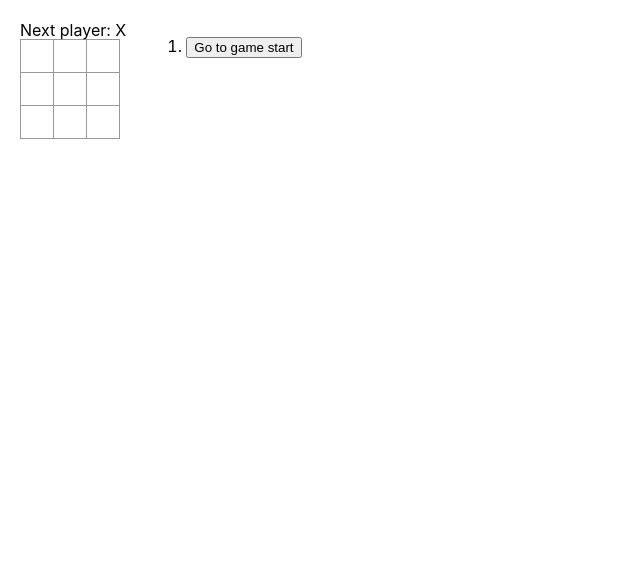
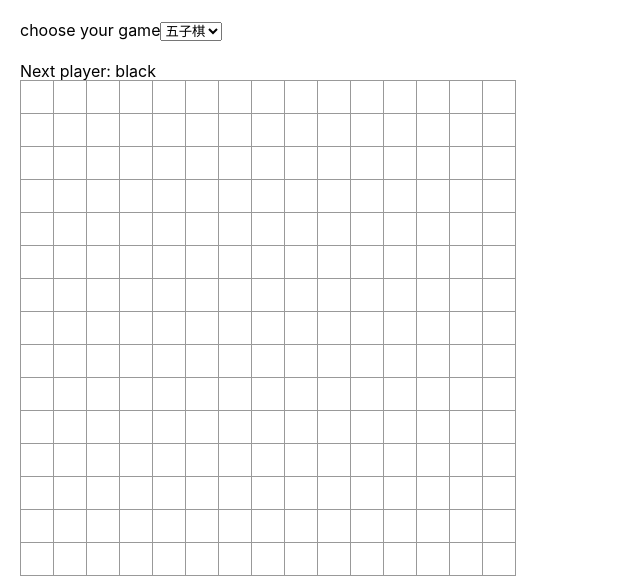
Before and after one commit to nimastudent/tic-tac-toe, a React (Create React App) app: page / in a window 1280 px wide. Shown: the top 582 px of the page, without its empty margins (0-640 px from the left). Built offline with nearby package versions, Linux system fonts and the light colour scheme.

Commit message:
FEAT:【雏鹰01】【ID00000003】新增五子棋游戏

```diff
--- a/src/App.tsx
+++ b/src/App.tsx
@@ -1,11 +1,31 @@
+import React, { useState } from 'react';
 import TicGame from './pages/TicGame/TicGame';
+import FiveGame from './pages/FiveGame/FiveGame';
 
 /**
  */
 function App () {
+    const [gameType, setGameType] = useState('fiveGame');
+
+    /**
+     * 处理用户选择游戏类型
+     */
+    function handleGameTypeChange (event:React.ChangeEvent<HTMLSelectElement>) {
+        setGameType(event.target.value);
+    }
+
     return (
         <div className="App">
-            <TicGame />
+            <label
+            >choose your game
+                <select value={gameType} onChange={(eve) => handleGameTypeChange(eve)}>
+                    <option value="ticGame">井字棋</option>
+                    <option value="fiveGame">五子棋</option>
+                </select>
+            </label>
+            {gameType === 'ticGame' && <TicGame />}
+            {gameType === 'fiveGame' && <FiveGame />}
+
         </div>
     );
 }
--- /dev/null
+++ b/src/components/chess/chess.tsx
@@ -0,0 +1,18 @@
+import React from 'react';
+import './style.css';
+
+interface IChessProps{
+    value:null | string;
+    handleUserClick:() => void;
+}
+
+/**
+ * 棋子组件
+ */
+const Chess :React.FC<IChessProps> = ({ value, handleUserClick }) => {
+    return (
+        <button className={`square ${value}`} onClick={handleUserClick}></button>
+    );
+};
+
+export default Chess;
--- /dev/null
+++ b/src/components/chess/style.css
@@ -0,0 +1,41 @@
+
+.square{
+    background: #fff;
+    border: 1px solid #999;
+    float: left;
+    font-size: 24px;
+    font-weight: bold;
+    line-height: 34px;
+    height: 34px;
+    margin-right: -1px;
+    margin-top: -1px;
+    padding: 0;
+    text-align: center;
+    width: 34px;
+    cursor: pointer;
+    position:relative;
+}
+
+.black::after{
+    content:'';
+    width:30px;
+    height:30px;
+    border-radius:50%;
+    background-color: #000;
+    position:absolute;
+    top: 50%;
+    left: 50%;
+    transform: translate(-50%, -50%);
+  }
+
+  .white::after {
+    content:'';
+    width:28px;
+    height:28px;
+    border-radius:50%;
+    border:1px solid black;
+    position:absolute;
+    top: 50%;
+    left: 50%;
+    transform: translate(-50%, -50%);
+  }
--- /dev/null
+++ b/src/components/chessBoard/chessBoard.tsx
@@ -0,0 +1,85 @@
+import Chess from '../chess/chess';
+import { searchWinner } from '../../utils/utils';
+import './style.css';
+import { useState } from 'react';
+
+interface IChessBoard{
+    blackIsNext: boolean;
+    squares: Array<Array<null|string>>;
+    onPlay: (nextSquares: Array<Array<string|null>>) => void;
+}
+
+/**
+ * 五子棋棋盘组件
+ */
+const ChessBoard :React.FC<IChessBoard> = ({ blackIsNext, squares, onPlay }) => {
+    const [winner, setWinner] = useState<null|string>(null);
+
+    /**
+     * 处理用户点击函数
+     * @params rowIndex 点击格子行下标
+     * @params itemIndex 点击格子列下标
+     */
+    function handleClick (rowIdnex: number, itemIndex: number) {
+        if (squares[rowIdnex][itemIndex] || winner) {
+            return;
+        }
+        const nextSquares = squares.slice();
+        if (blackIsNext) {
+            nextSquares[rowIdnex][itemIndex] = 'black';
+        } else {
+            nextSquares[rowIdnex][itemIndex] = 'white';
+        }
+        onPlay(nextSquares);
+        calculateWinner(squares, rowIdnex, itemIndex);
+    }
+
+    /**
+     * 搜索落子周围棋子进行计算胜者方法
+     * @params quares 当前棋局数组
+     * @params rowIndex 当前棋子落子行下标
+     * @params itemIndex 当前棋子落子列下标
+     */
+    function calculateWinner (quares:any, rowIndex:number, itemIndex:number) {
+        const currentChess = quares[rowIndex][itemIndex];
+        // 搜索方向数组 五子棋周围有8个方向 获胜计算根据一种方向 所以将两个方向分为一组
+        const caculArr =  [[[-1, 0], [1, 0]], [[0, 1], [0, -1]], [[-1, -1], [1, 1]], [[-1, 1], [1, -1]]];
+        caculArr.forEach(direct => {
+            // 方向ab
+            const [[aRowAdd, aItemAdd], [bRowAdd, bItemAdd]] = direct;
+
+            const aDireRes = searchWinner(squares, rowIndex, itemIndex, aRowAdd, aItemAdd, currentChess, 0);
+            const bDireRes = searchWinner(squares, rowIndex, itemIndex, bRowAdd, bItemAdd, currentChess, 0);
+            const totalCount = aDireRes + bDireRes;
+            if (totalCount === 4) {
+                setWinner(currentChess);
+            }
+        });
+    }
+
+
+    let status;
+    if (winner) {
+        status = `Winner: ${winner}`;
+    } else {
+        status = `Next player: ${blackIsNext ? 'black' : 'white'}`;
+    }
+
+    return (
+        <div className="container">
+            <div>{status}</div>
+            {squares.map((row, rowIndex) => {
+                return (
+                    <div key={rowIndex}>{
+                        row.map((item, itemIndex) => {
+                            return <Chess key={`${rowIndex}-${itemIndex}`} handleUserClick={() => handleClick(rowIndex, itemIndex)} value={item} />;
+                        })
+                    }
+                    </div>
+                );
+            })}
+        </div>
+    );
+};
+
+export default ChessBoard;
--- /dev/null
+++ b/src/components/chessBoard/style.css
@@ -0,0 +1,4 @@
+.container{
+    display:flex;
+    flex-direction:column;
+}
--- /dev/null
+++ b/src/pages/FiveGame/FiveGame.tsx
@@ -0,0 +1,32 @@
+import { useState } from 'react';
+import ChessBoard from '../../components/chessBoard/chessBoard';
+import './style.css';
+/**
+ * 五子棋游戏组件
+ */
+const FiveGame = () => {
+    const [blackIsNext, setBlackIsNext] = useState(true);
+    const [histroy, setHistory] = useState<Array<Array<Array<string|null>>>>(Array(1).fill(null)
+        .map(() => Array(15).fill(null)
+            .map(() => Array(15).fill(null))));
+    const [currentMove, setCurrentMove] = useState(0);
+    const currentSquares: Array<Array<string|null>> = histroy[currentMove];
+
+    /**
+     * 处理用户点击后记录棋局
+ */
+    function handlePlay (nextQuares : Array<Array<string|null>>) {
+        const nextHistory = [...histroy.slice(0, currentMove + 1), nextQuares];
+        setHistory(nextHistory);
+        setBlackIsNext(!blackIsNext);
+        setCurrentMove(nextHistory.length - 1);
+    }
+
+    return (
+        <div className="fiveGame">
+            <ChessBoard blackIsNext={blackIsNext} squares={currentSquares} onPlay={handlePlay} />
+        </div>
+    );
+};
+
+export default FiveGame;
--- /dev/null
+++ b/src/pages/FiveGame/style.css
@@ -0,0 +1,3 @@
+.fiveGame {
+    padding-top:20px;
+}
--- a/src/pages/TicGame/style.css
+++ b/src/pages/TicGame/style.css
@@ -1,7 +1,7 @@
 .game {
     display: flex;
     flex-direction: row;
-
+    padding-top:20px;
   }
 
   .game-info {
--- /dev/null
+++ b/src/utils/utils.ts
@@ -0,0 +1,27 @@
+/**
+ * 通过递归根据搜索方向查找连子个数
+ * @param squares 当前棋局
+ * @param rowInd 落子行下标
+ * @param itemInd 落子列下标
+ * @param rowAdd 搜索 行方向
+ * @param itemAdd 搜索 列方向
+ * @param color 目标颜色
+ * @param temp 临时变量计算连子数
+ * @returns 该方向上连子个数
+ */
+export function searchWinner (squares:Array<Array<null|string>>, rowInd:number, itemInd:number, rowAdd:number, itemAdd:number, color:string, temp:number) :number {
+    const afterRowInd = rowInd + rowAdd;
+    const afterItemInd = itemInd + itemAdd;
+    // 判断下标是否越界
+    if (afterRowInd < 0 || afterRowInd >= 15 || afterItemInd < 0 || afterItemInd >= 15) {
+        return temp;
+    }
+    // 判断是否为空或者颜色不同
+    const afterColor = squares[afterRowInd][afterItemInd];
+    if (afterColor === null || afterColor  !== color) {
+        return temp;
+    }
+    // 颜色相同临时变量增加
+    temp += 1;
+    return searchWinner(squares, afterRowInd, afterItemInd, rowAdd, itemAdd, color, temp);
+}
```
